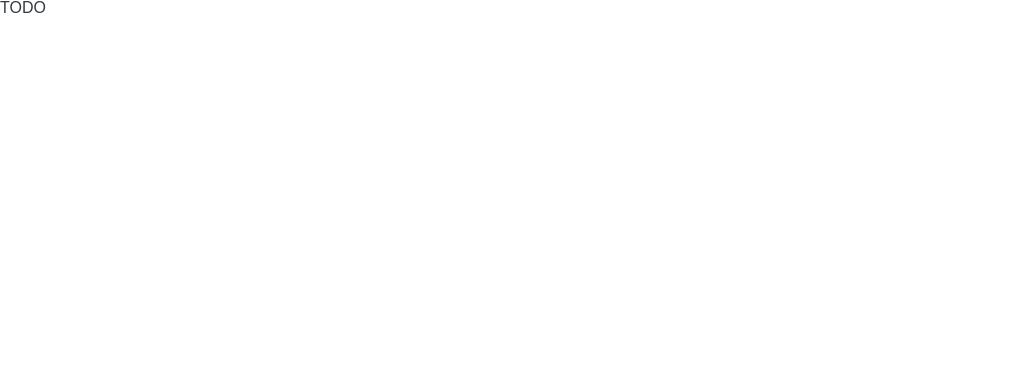
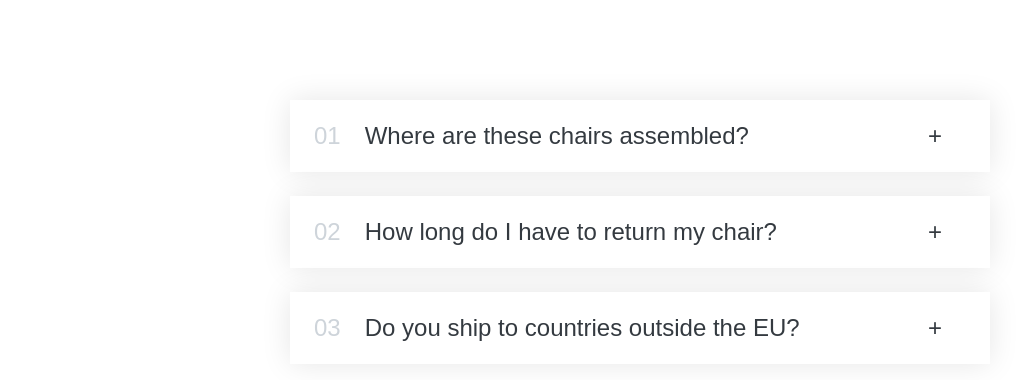
Before and after one commit to QuackPlayground/react-rookie, a React (Vite) app: page / in a window 1280 px wide. Shown: the top 380 px of the page, without its empty margins (0-1026 px from the left). Built offline with nearby package versions, Linux system fonts and the light colour scheme.

Commit message:
finished accordion

```diff
--- a/src/App.jsx
+++ b/src/App.jsx
@@ -1,3 +1,6 @@
+/* eslint-disable react/prop-types */
+/* eslint-disable react/jsx-key */
+import { useState } from "react";
 import "./index.css";
 
 const faqs = [
@@ -21,11 +24,36 @@
 export default function App() {
   return (
     <div>
-      <Accordion />
+      <Accordion data={faqs}/>
     </div>
   );
 }
 
-function Accordion() {
-  return <div>TODO</div>;
+function Accordion({data}) {
+  return (
+    <div className="accordion">
+      {data.map((el, i) => <AccordionItem title={el.title} text={el.text} num={i} key={i}/>)}
+    </div>
+  )
 }
+
+
+function AccordionItem({ num, title, text }) {
+
+  const [isOpen, setIsOpen] = useState(false);
+
+  function handleToggle() {
+    setIsOpen(isOpen => !isOpen);
+  }
+
+  return (
+    <div className={`item ${isOpen ? 'open' : ''}`} onClick={handleToggle}>
+      <p className="number">{num < 9 ? `0${num + 1}` : num + 1}</p>
+      <p className="title">{title}</p>
+      <p className="icon"> {isOpen ? '-' : '+'} </p>
+
+      { isOpen && <div className="content-box">{text}</div> }
+
+    </div>
+  )
+}
--- a/src/index.css
+++ b/src/index.css
@@ -67,6 +67,7 @@
 }
 
 .open .number,
-.open .text {
+.open .title {
   color: #087f5b;
+  font-weight: 700;
 }
```
